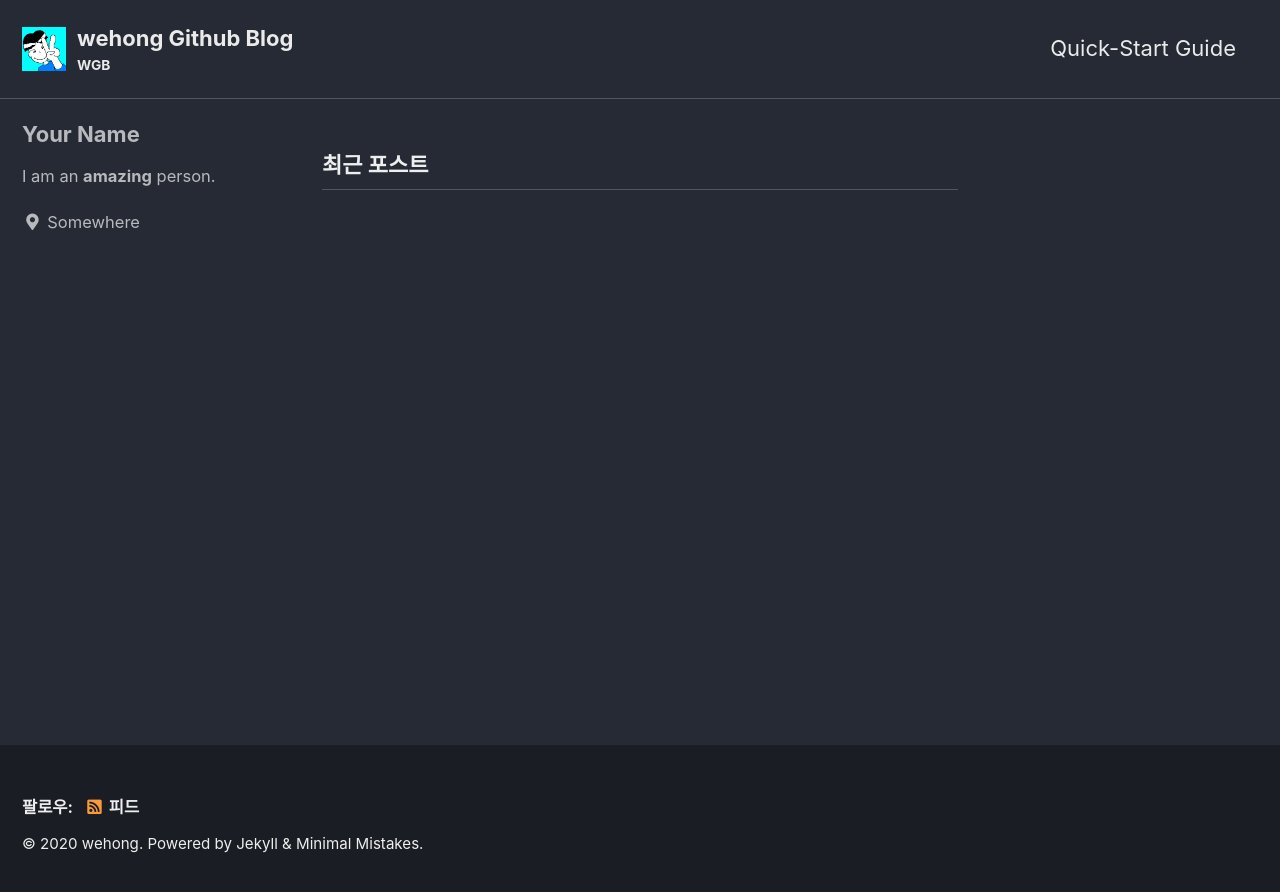
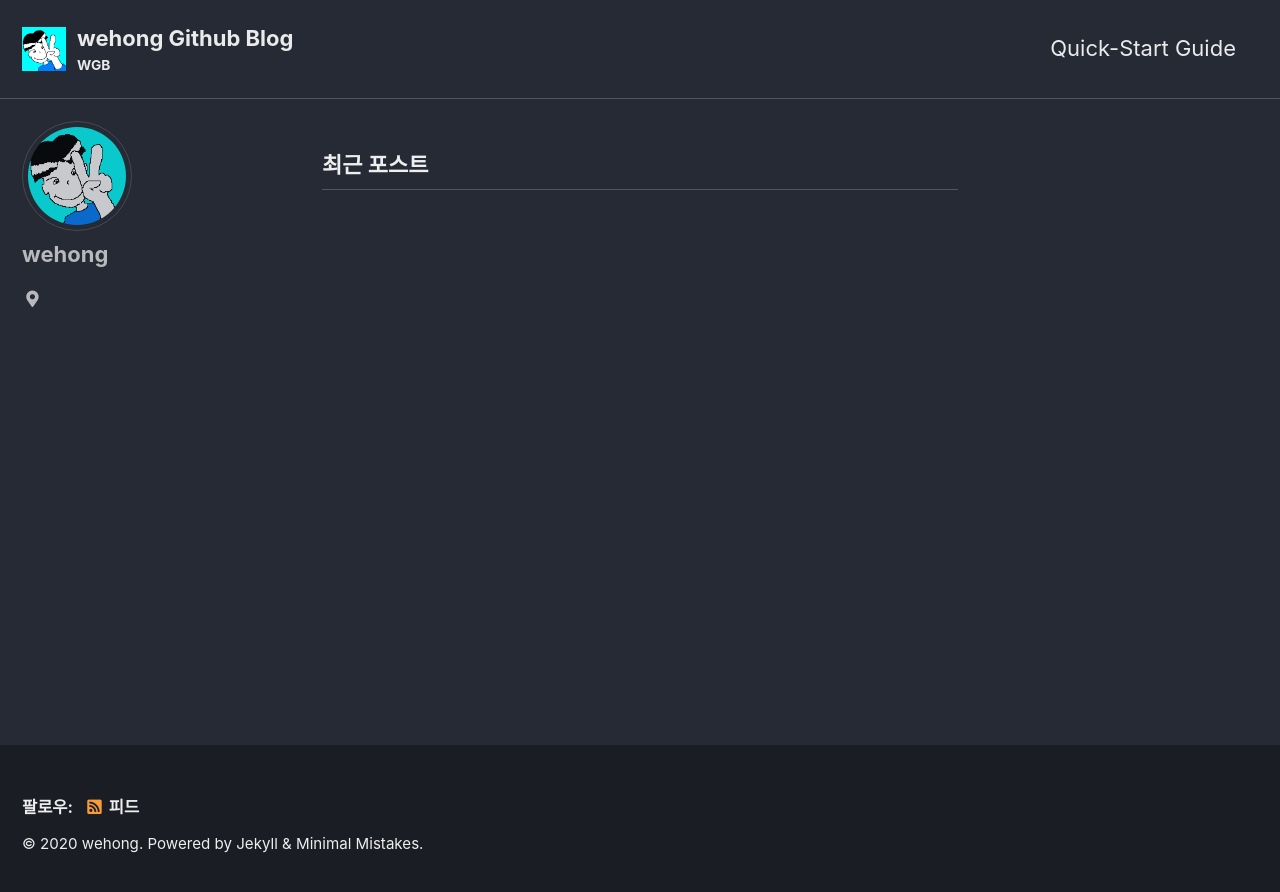
Before and after one commit to wehong/wehong.github.io, a Jekyll site: the page built from index.html, in a window 1280 px wide. Shown: the top 892 px of the page. Built offline with Jekyll 4.4.1, drawn with Linux system fonts in a browser that asks for light colours; cached includes are drawn as plain includes; the list of posts is cut into pages by our own code.

Commit message:
change author info

```diff
--- a/_config.yml
+++ b/_config.yml
@@ -93,10 +93,10 @@ analytics:
 
 # Site Author
 author:
-  name             : "Your Name"
-  avatar           : # path of avatar image, e.g. "/assets/images/bio-photo.jpg"
-  bio              : "I am an **amazing** person."
-  location         : "Somewhere"
+  name             : "wehong"
+  avatar           : "/assets/img/wehong.png" # path of avatar image, e.g. "/assets/images/bio-photo.jpg"
+  bio              : ""
+  location         : ""
   email            :
   links:
     - label: "Email"
```
